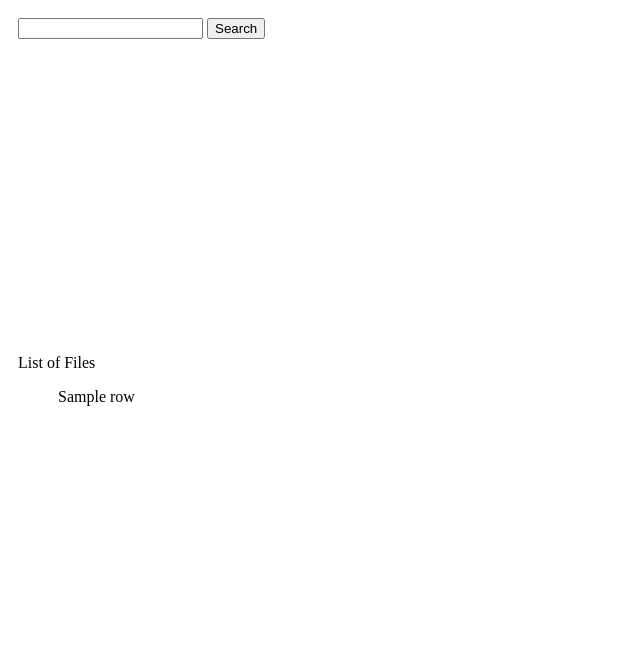
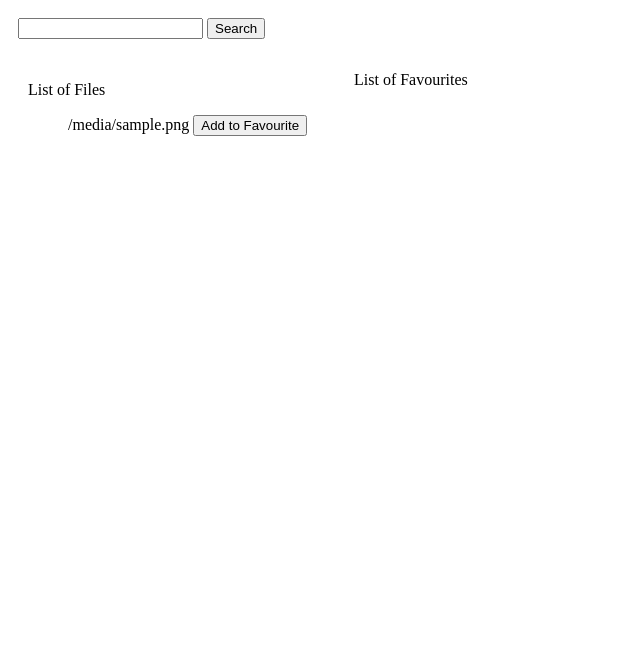
Before and after one commit to dhruv2511/search-folders, a Flask app: template python/templates/form.html in a window 1280 px wide. Shown: the top 647 px of the page, without its empty margins (0-640 px from the left). After the commit the page ends 136 px from the top, so only its background shows below. Run offline with Flask 2, Linux system fonts and the light colour scheme; the template is opened without the code that fills it: most values are stand-ins (such as "Sample title", 1, 10 or a date in 2020).

Commit message:
Adding favourites functionality

```diff
--- a/python/main.py
+++ b/python/main.py
@@ -4,8 +4,11 @@ from flask import request
 from flask import render_template
 import os
 
+from flask.globals import session
+
 app = Flask(__name__)
 dirName = '../files'
+
 @app.route("/")
 def index():
     fileName = request.args.get("fileName", "")
@@ -31,6 +34,5 @@ def search_box(search_id):
 
   return returned_list
 
-
 if __name__ == "__main__":
     app.run(host="127.0.0.1", port=8080, debug=True)
--- a/python/templates/base.html
+++ /dev/null
@@ -1,3 +0,0 @@
-<ul>
-  {{data}}
-</ul>
--- a/python/templates/form.html
+++ b/python/templates/form.html
@@ -2,9 +2,24 @@
   <head>
     <link rel="stylesheet" type="text/css" href="{{url_for('static', filename='styles/form.css')}}" />
   </head>
-  <body>
-    <div class="row">
-      <div class="column">
+  <script>
+    const list_of_favourites = []
+    function addToFav(elem){
+      var id = document.getElementById(elem.parentNode.id)
+      console.log(id.innerText)
+      list_of_favourites.push(id.innerText)
+      localStorage.setItem("listOfFavs", list_of_favourites)
+    }
+
+    function localInfo() {
+      var fav = document.getElementById("favourite")
+      fav.innerText = localStorage.getItem("listOfFavs")
+
+    }
+  </script>
+  <body onload="localInfo()">
+    <div class="column">
+      <div class="row">
         <form action="" method="get">
           <input type="text" name="fileName">
           <input type="submit" value="Search">
@@ -13,14 +28,20 @@
       <div class="column">
         <p>List of Files</p>
         <p>
-          {% for row in data %}
-            <ul>
-              {{row}}
+          {% for file in data %}
+            <ul id="{{file}}">
+              {{file}}   <input type="button" onclick=addToFav(this) value="Add to Favourite"/>
             </ul>
           {% endfor %}
         </p>
       </div>
-      <div class="column"></div>
+      <div class="row">
+        <p>
+          <p>List of Favourites</p>
+          <ul id="favourite">
+          </ul>
+        </p>
+      </div>
     </div>
   </body>
 </html>
```
